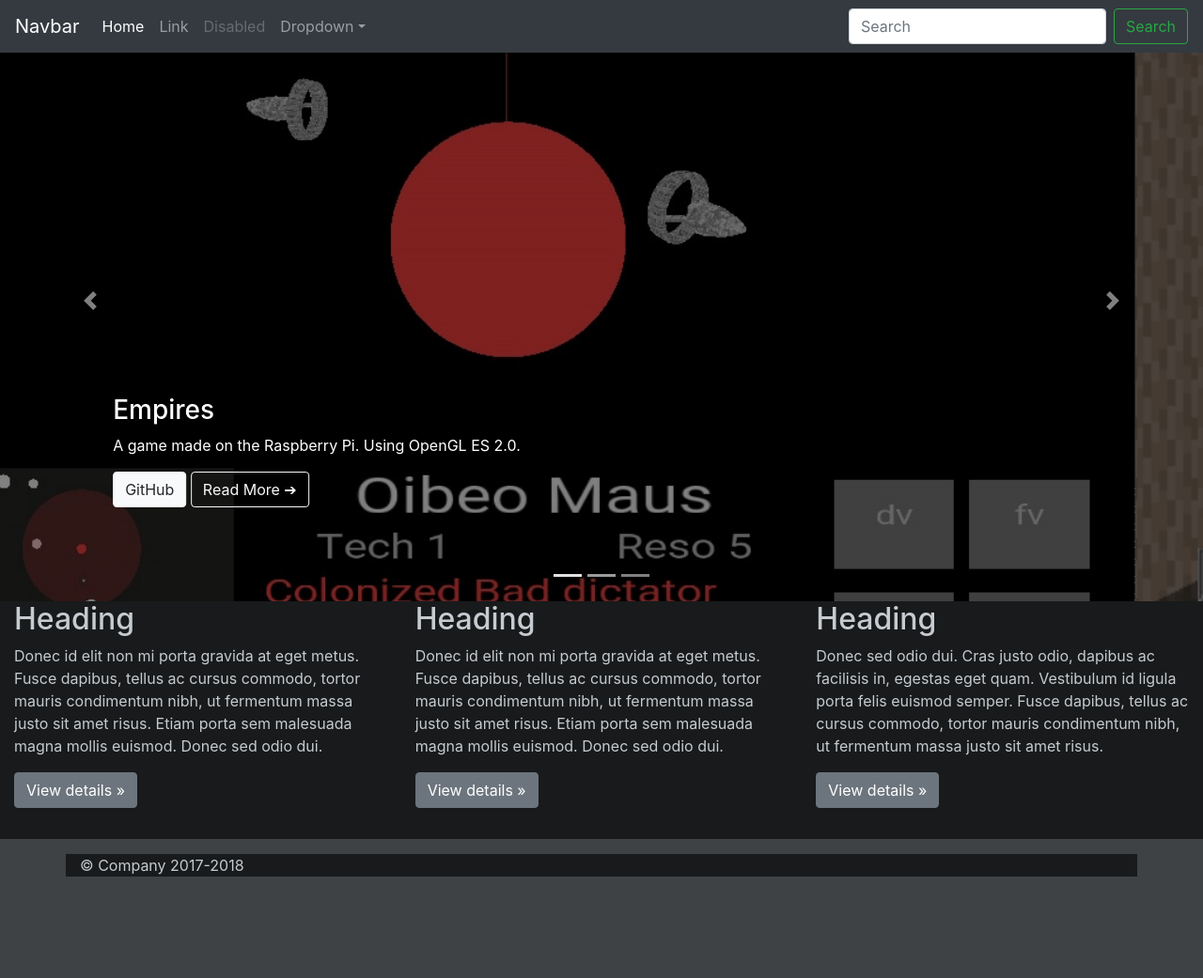
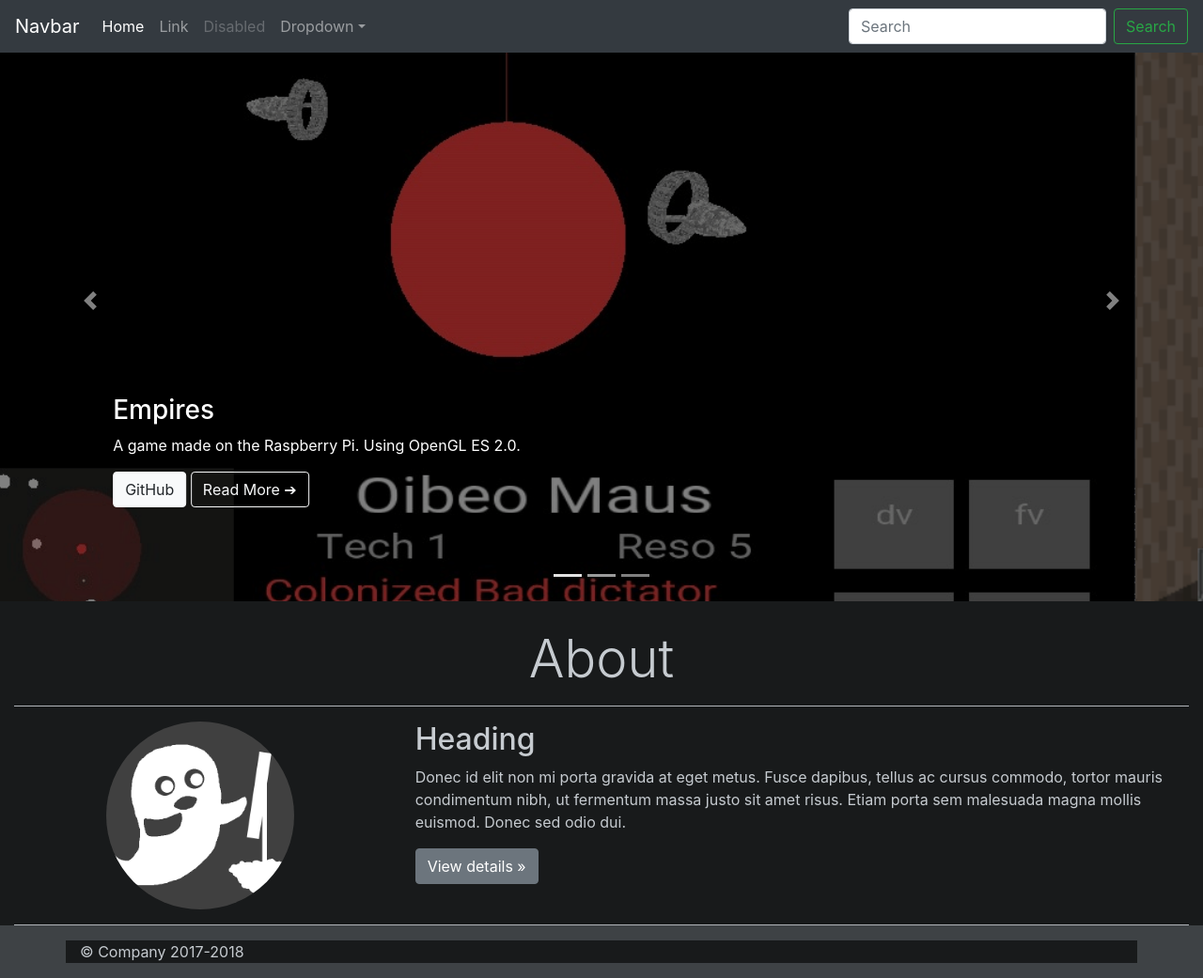
Before and after one commit to antjowie/webdev-sandbox, a plain HTML site: page index.html in a window 1280 px wide. Shown: the whole page at 94% size. Before the commit the page ends 949 px from the top, so only its background shows below. Drawn offline with nearby package versions, Linux system fonts and the light colour scheme.

Commit message:
Formatted about section

```diff
--- a/css/style.css
+++ b/css/style.css
@@ -9,6 +9,12 @@ body {
     background-color: #181a1b;
 
 }
+
+hr {
+    background-color: #c6cbd0;
+}
+
+/* Carousel */
 
 .carousel-item img{
     justify-content: center;
@@ -24,3 +30,21 @@ body {
     bottom: 5rem;
     z-index: 10;
 }
+
+/* About */
+.about img {
+    border-radius: 50%;
+    width: 200px;
+    height: auto;
+    margin: auto;
+    display: block;
+
+    /* justify-content: center; */
+    /* text-align: center; */
+}
+
+.about > h2{
+    padding-top: 0.5em;
+    text-align: center;
+    margin: auto;
+}
--- a/index.html
+++ b/index.html
@@ -119,28 +119,19 @@
     </div>
 
     <!-- Features -->
-    <div class="container-fluid">
+    <div class="container-fluid about">
       <!-- Example row of columns -->
+      <h2 class="display-4">About</h2>
+      <hr/>
       <div class="row">
-        <div class="col-md-4">
+        <div class="col-sm-4">
+          <img src="img/site-icon.png">
+        </div>
+        <div class="col-sm-8">
           <h2>Heading</h2>
           <p>Donec id elit non mi porta gravida at eget metus. Fusce dapibus, tellus ac cursus commodo, tortor mauris
             condimentum nibh, ut fermentum massa justo sit amet risus. Etiam porta sem malesuada magna mollis euismod.
             Donec sed odio dui. </p>
-          <p><a class="btn btn-secondary" href="#" role="button">View details &raquo;</a></p>
-        </div>
-        <div class="col-md-4">
-          <h2>Heading</h2>
-          <p>Donec id elit non mi porta gravida at eget metus. Fusce dapibus, tellus ac cursus commodo, tortor mauris
-            condimentum nibh, ut fermentum massa justo sit amet risus. Etiam porta sem malesuada magna mollis euismod.
-            Donec sed odio dui. </p>
-          <p><a class="btn btn-secondary" href="#" role="button">View details &raquo;</a></p>
-        </div>
-        <div class="col-md-4">
-          <h2>Heading</h2>
-          <p>Donec sed odio dui. Cras justo odio, dapibus ac facilisis in, egestas eget quam. Vestibulum id ligula porta
-            felis euismod semper. Fusce dapibus, tellus ac cursus commodo, tortor mauris condimentum nibh, ut fermentum
-            massa justo sit amet risus.</p>
           <p><a class="btn btn-secondary" href="#" role="button">View details &raquo;</a></p>
         </div>
       </div>
```
